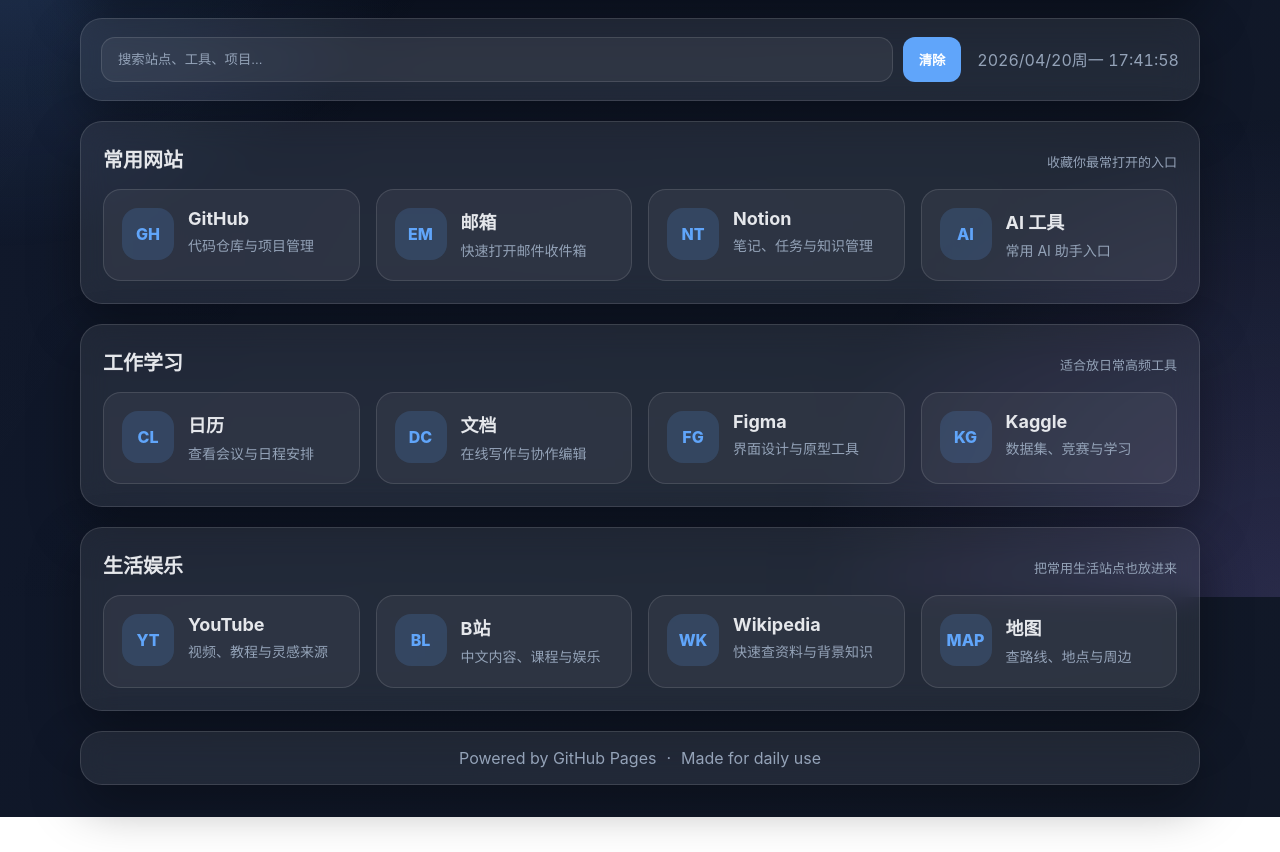
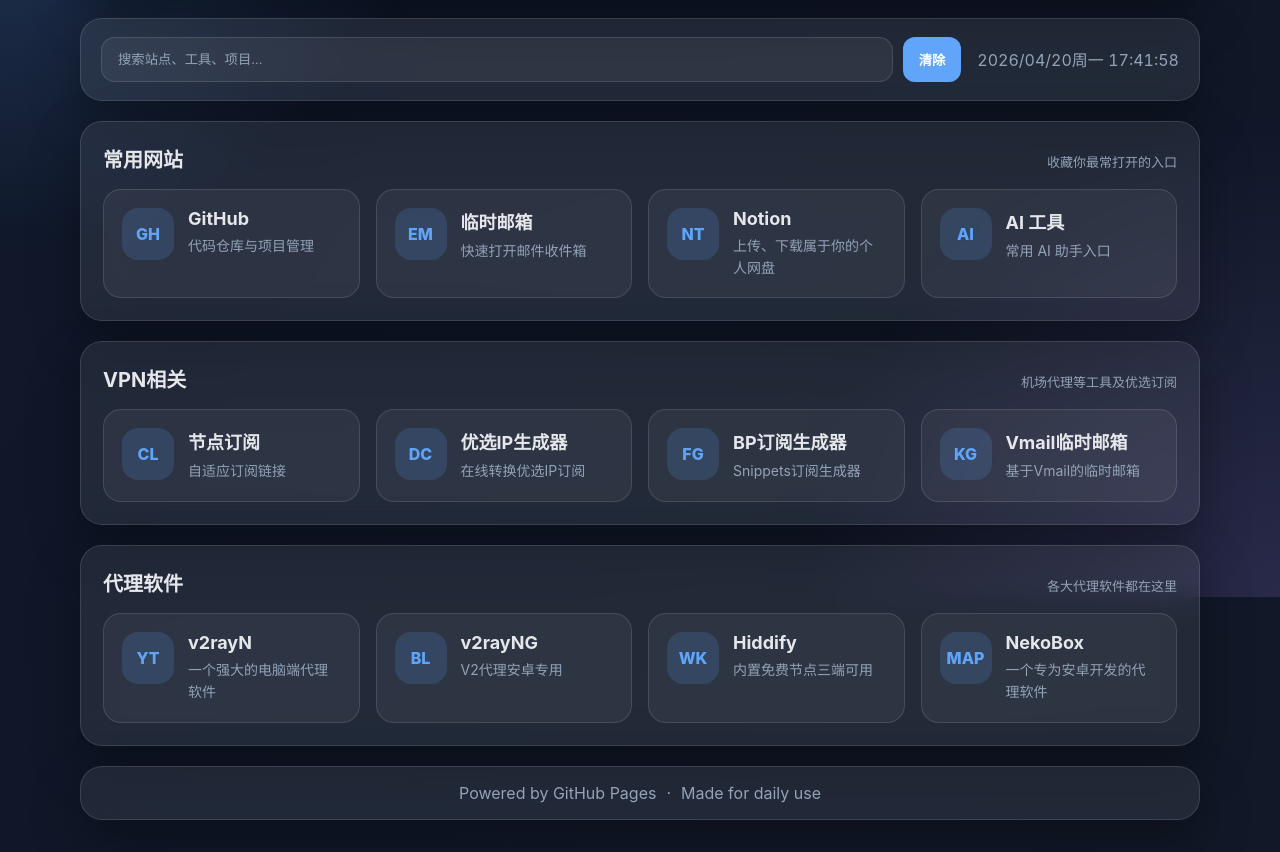
Before and after one commit to aqiuyyyy/grdh, a plain HTML site: page index.html in a window 1280 px wide. Shown: the part 203-1055 px from the top of the page. Before the commit the page ends 1020 px from the top, so only its background shows below. Drawn offline with Linux system fonts and the light colour scheme.

Commit message:
Update index.html

```diff
--- a/index.html
+++ b/index.html
@@ -4,8 +4,8 @@
   <meta charset="UTF-8" />
   <meta name="viewport" content="width=device-width, initial-scale=1.0" />
   <meta name="theme-color" content="#0f172a" />
-  <meta name="description" content="我的个人导航页，快速打开常用网站、工具与项目。" />
-  <title>我的个人导航</title>
+  <meta name="description" content="阿湫个人导航页，快速打开常用网站、工具与项目。" />
+  <title>阿湫个人导航</title>
   <link rel="stylesheet" href="style.css" />
 </head>
 <body>
@@ -16,7 +16,7 @@
     <header class="hero">
       <div>
         <span class="badge">Personal Navigation</span>
-        <h1>我的个人导航</h1>
+        <h1>阿湫个人导航</h1>
         <p>快速访问常用网站、工具、项目与学习资源。</p>
       </div>
 
@@ -40,7 +40,7 @@
       </div>
 
       <div class="grid" id="linksGrid">
-        <a class="card" href="https://github.com" target="_blank" rel="noreferrer" data-keywords="github 代码 仓库 开源">
+        <a class="card" href="https://github.com/aqiuyyyy" target="_blank" rel="noreferrer" data-keywords="github 代码 仓库 开源">
           <div class="icon">GH</div>
           <div class="card-content">
             <h3>GitHub</h3>
@@ -48,19 +48,19 @@
           </div>
         </a>
 
-        <a class="card" href="https://mail.google.com" target="_blank" rel="noreferrer" data-keywords="邮箱 gmail 邮件">
+        <a class="card" href="https://mg.sld.tw" target="_blank" rel="noreferrer" data-keywords="临时邮箱 gmail 邮件">
           <div class="icon">EM</div>
           <div class="card-content">
-            <h3>邮箱</h3>
+            <h3>临时邮箱</h3>
             <p>快速打开邮件收件箱</p>
           </div>
         </a>
 
-        <a class="card" href="https://www.notion.so" target="_blank" rel="noreferrer" data-keywords="notion 笔记 文档 任务">
+        <a class="card" href="https://aqiuwlwp.vercel.app" target="_blank" rel="noreferrer" data-keywords="外链网盘 上传 下载 查看">
           <div class="icon">NT</div>
           <div class="card-content">
             <h3>Notion</h3>
-            <p>笔记、任务与知识管理</p>
+            <p>上传、下载属于你的个人网盘</p>
           </div>
         </a>
 
@@ -76,40 +76,40 @@
 
     <section class="section">
       <div class="section-head">
-        <h2>工作学习</h2>
-        <span class="hint">适合放日常高频工具</span>
+        <h2>VPN相关</h2>
+        <span class="hint">机场代理等工具及优选订阅</span>
       </div>
 
       <div class="grid">
-        <a class="card" href="https://calendar.google.com" target="_blank" rel="noreferrer" data-keywords="日历 会议 日程 安排">
+        <a class="card" href="https://edg.igu.indevs.in/sub?token=ee0f58a09e8cfffb61c7c6376cb782c3" target="_blank" rel="noreferrer" data-keywords="节点订阅">
           <div class="icon">CL</div>
           <div class="card-content">
-            <h3>日历</h3>
-            <p>查看会议与日程安排</p>
+            <h3>节点订阅</h3>
+            <p>自适应订阅链接</p>
           </div>
         </a>
 
-        <a class="card" href="https://docs.google.com" target="_blank" rel="noreferrer" data-keywords="文档 docs 写作 协作">
+        <a class="card" href="https://sub.oopt.eu.cc" target="_blank" rel="noreferrer" data-keywords="优选IP订阅器">
           <div class="icon">DC</div>
           <div class="card-content">
-            <h3>文档</h3>
-            <p>在线写作与协作编辑</p>
+            <h3>优选IP生成器</h3>
+            <p>在线转换优选IP订阅</p>
           </div>
         </a>
 
-        <a class="card" href="https://www.figma.com" target="_blank" rel="noreferrer" data-keywords="设计 figma 原型 ui">
+        <a class="card" href="https://bps.uuopm.ggff.net" target="_blank" rel="noreferrer" data-keywords="BP订阅生成器">
           <div class="icon">FG</div>
           <div class="card-content">
-            <h3>Figma</h3>
-            <p>界面设计与原型工具</p>
+            <h3>BP订阅生成器</h3>
+            <p>Snippets订阅生成器</p>
           </div>
         </a>
 
-        <a class="card" href="https://www.kaggle.com" target="_blank" rel="noreferrer" data-keywords="kaggle 数据 机器学习">
+        <a class="card" href="https://igk.jundy.org" target="_blank" rel="noreferrer" data-keywords="基于Vmail的临时邮箱">
           <div class="icon">KG</div>
           <div class="card-content">
-            <h3>Kaggle</h3>
-            <p>数据集、竞赛与学习</p>
+            <h3>Vmail临时邮箱</h3>
+            <p>基于Vmail的临时邮箱</p>
           </div>
         </a>
       </div>
@@ -117,40 +117,40 @@
 
     <section class="section">
       <div class="section-head">
-        <h2>生活娱乐</h2>
-        <span class="hint">把常用生活站点也放进来</span>
+        <h2>代理软件</h2>
+        <span class="hint">各大代理软件都在这里</span>
       </div>
 
       <div class="grid">
-        <a class="card" href="https://www.youtube.com" target="_blank" rel="noreferrer" data-keywords="视频 youtube 影音">
+        <a class="card" href="https://v2rayn.2dust.link" target="_blank" rel="noreferrer" data-keywords="v2rayN下载地址">
           <div class="icon">YT</div>
           <div class="card-content">
-            <h3>YouTube</h3>
-            <p>视频、教程与灵感来源</p>
+            <h3>v2rayN</h3>
+            <p>一个强大的电脑端代理软件</p>
           </div>
         </a>
 
-        <a class="card" href="https://www.bilibili.com" target="_blank" rel="noreferrer" data-keywords="哔哩哔哩 视频 学习">
+        <a class="card" href="https://v2rayng.2dust.link" target="_blank" rel="noreferrer" data-keywords="v2rayNG下载地址">
           <div class="icon">BL</div>
           <div class="card-content">
-            <h3>B站</h3>
-            <p>中文内容、课程与娱乐</p>
+            <h3>v2rayNG</h3>
+            <p>V2代理安卓专用</p>
           </div>
         </a>
 
-        <a class="card" href="https://www.wikipedia.org" target="_blank" rel="noreferrer" data-keywords="维基 百科 知识">
+        <a class="card" href="https://hiddify.com" target="_blank" rel="noreferrer" data-keywords="Hiddify下载地址">
           <div class="icon">WK</div>
           <div class="card-content">
-            <h3>Wikipedia</h3>
-            <p>快速查资料与背景知识</p>
+            <h3>Hiddify</h3>
+            <p>内置免费节点三端可用</p>
           </div>
         </a>
 
-        <a class="card" href="https://www.google.com/maps" target="_blank" rel="noreferrer" data-keywords="地图 出行 导航">
+        <a class="card" href="https://github.com/MatsuriDayo/NekoBoxForAndroid/releases" target="_blank" rel="noreferrer" data-keywords="NekoBox下载地址">
           <div class="icon">MAP</div>
           <div class="card-content">
-            <h3>地图</h3>
-            <p>查路线、地点与周边</p>
+            <h3>NekoBox</h3>
+            <p>一个专为安卓开发的代理软件</p>
           </div>
         </a>
       </div>
```
